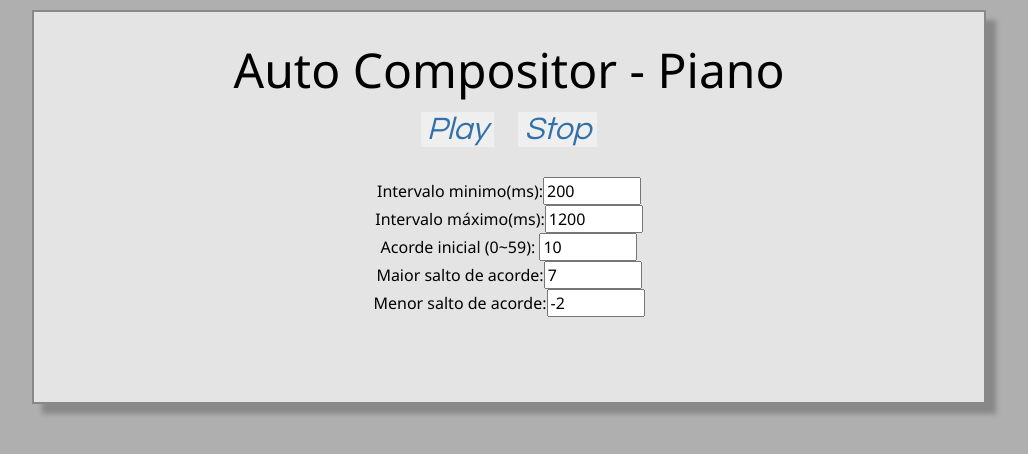
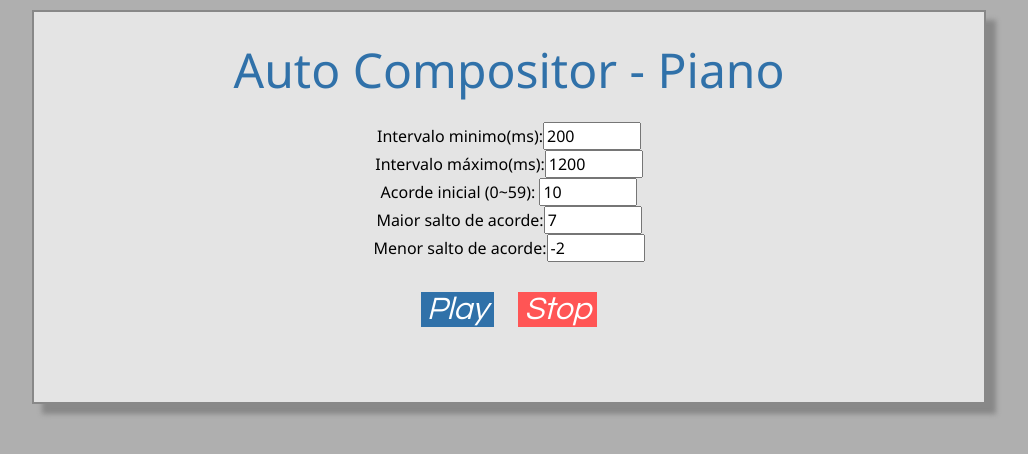
Before and after one commit to KrishnaXavier/auto-compositor, a plain HTML site: page index.html in a window 1280 px wide. Shown: the whole page, without its empty margins (158-1186 px from the left). Drawn offline with Linux system fonts and the light colour scheme.

Commit message:
Data: 16/01/2018 - Hora: 18:32:10,17

```diff
--- a/css/style.css
+++ b/css/style.css
@@ -87,6 +87,13 @@ body {
 	display: inline-block;
 	border: none;
 
+	background-color: #3071a9;
+
+	color: #fff;
+}
+
+.button-stop{
+	background-color: #f55;
 }
 
 button{
@@ -145,4 +152,5 @@ button{
 .super-titulo{
 	font-size: 3em;
 	text-align: center;
+	color: #3071a9
 }
--- a/index.html
+++ b/index.html
@@ -18,10 +18,6 @@
                     <h1 class="super-titulo">Auto Compositor - Piano</h1>
 
                     <div>
-                        <center>
-                            <button onclick="pegarValores()" class="button-play">Play</button>
-                            <button onclick='location.reload()' class='button-play'>Stop</button>
-                        </center>
 
                         <div class="sub-slot painel">
                             <div class="slot-input">
@@ -44,15 +40,20 @@
                                 Menor salto de acorde:<input type="number" id="menor-salvo" value="-2" />
                             </div>
                         </div>
+
+                        <center>
+                            <button onclick="pegarValores()" class="button-play">Play</button>
+                            <button onclick='location.reload()' class='button-play button-stop'>Stop</button>
+                        </center>
                     </div>
 
                     <div class="sub-slot">
                         <div id="saidas-canal">
                         </div>
                     </div>
+                </div>
             </div>
         </div>
-    </div>
 
-</body>
-</html>
+    </body>
+    </html>
```
